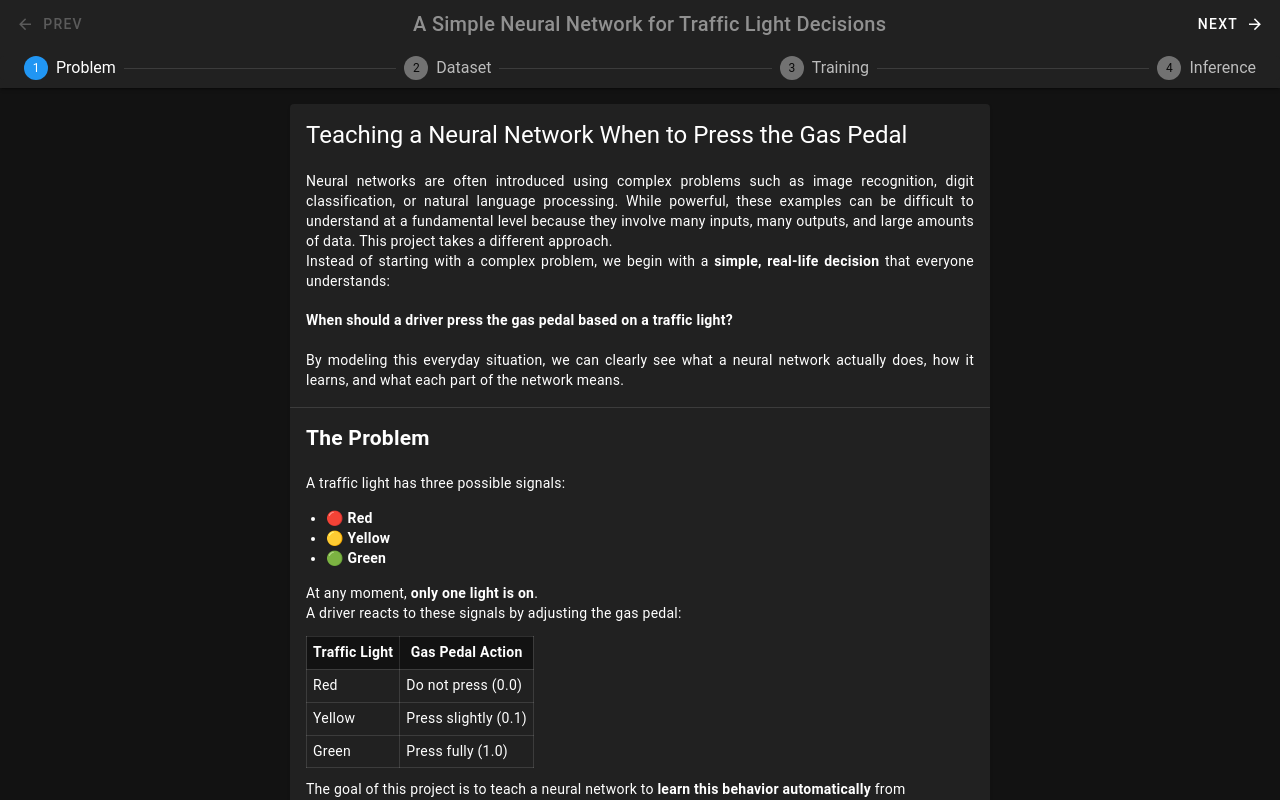
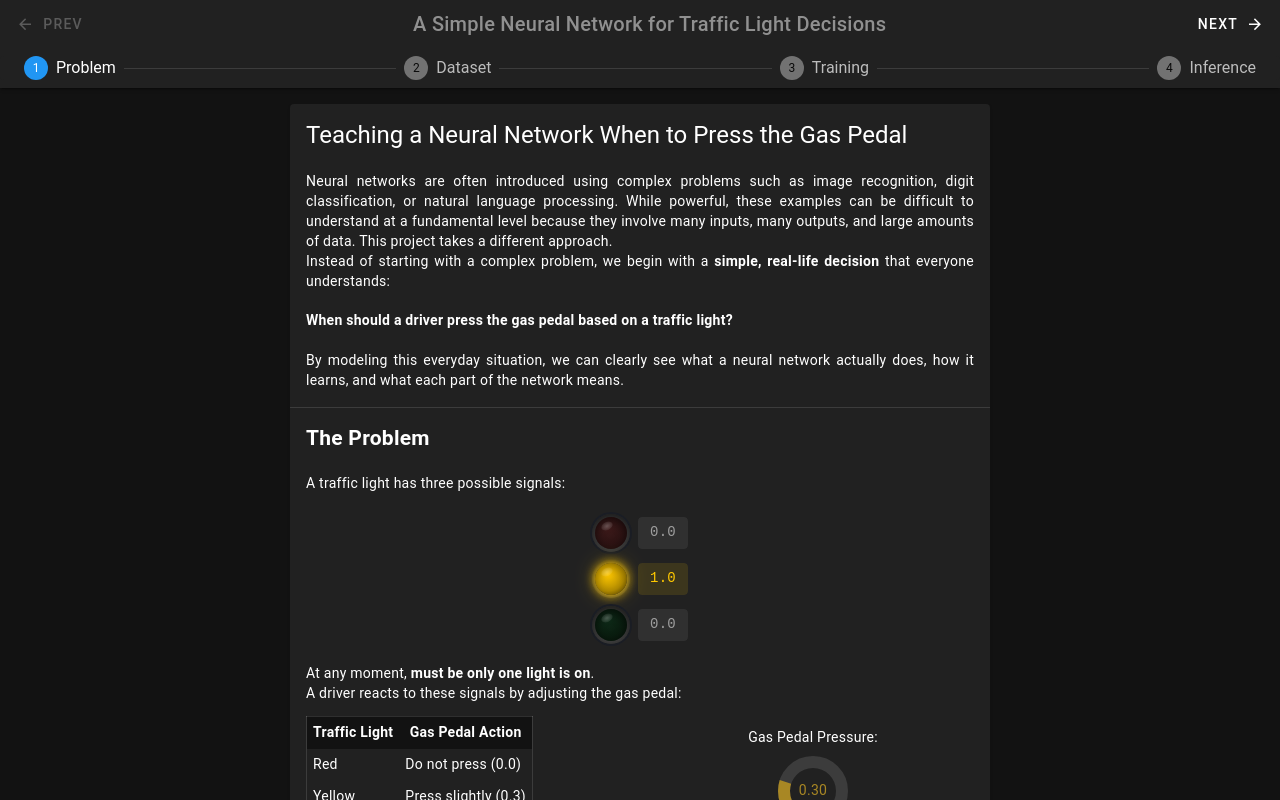
Before and after one commit to teknomistika/simple-neural-network-seven-segment-digit-recognition, a Vue app: page / in a window 1280 px wide. Built offline with nearby package versions, Linux system fonts and the light colour scheme; a small style sheet from the web is missing.

Commit message:
update step 1

```diff
--- a/src/components/TrafficLight.vue
+++ b/src/components/TrafficLight.vue
@@ -3,14 +3,15 @@
         <!-- RED -->
         <div v-for="(v, i) in model" :key="i" class="d-flex ga-2 justify-center">
             <div class="light-socket py-1">
-                <div class="bezel" @click="model[i] = model[i] ? 0 : 1">
-                    <div class="bulb" :style="getStyle(v, i)">
+                <div class="bezel" @click="toggle(i)">
+                    <div class="bulb" :class="{ readonly }" :style="getStyle(v, i)">
                         <!-- <code>{{ v.toFixed(1) }}</code> -->
                     </div>
                 </div>
             </div>
             <div class="light-slider d-flex align-center">
-                <SliderValue v-if="withSliders" :color="v > 0 ? lightColors[i] : 'grey'" v-model="model[i]" />
+                <SliderValue :readonly="readonly" v-if="withSliders" :color="v > 0 ? lightColors[i] : 'grey'"
+                    v-model="model[i]" />
                 <VChip v-else :color="v > 0 ? lightColors[i] : 'grey'" :value="true" label>
                     <code>{{ v.toFixed(1) }}</code>
                 </VChip>
@@ -61,8 +62,12 @@ import SliderValue from './SliderValue.vue';
 const model = defineModel<number[]>({
     default: [0, 0, 1]
 })
-defineProps<{ withSliders?: boolean }>()
+const props = defineProps<{ withSliders?: boolean, readonly?: boolean }>()
+function toggle(i: number) {
+    if (props.readonly) return
 
+    model.value[i] = model.value[i] ? 0 : 1
+}
 </script>
 
 <style>
@@ -92,14 +97,15 @@ defineProps<{ withSliders?: boolean }>()
         inset 0 -2px 4px rgba(255, 255, 255, 0.03),
         0 0 0 2px #1a1d24;
 }
-
+.bulb:not(.readonly){
+    cursor: pointer;
+}
 .bulb {
     width: 32px;
     height: 32px;
     border-radius: 50%;
     transition: all 0.25s cubic-bezier(0.4, 0, 0.2, 1);
     position: relative;
-    cursor: pointer;
     flex-shrink: 0;
 }
 
--- a/src/pages/Step1Problem.vue
+++ b/src/pages/Step1Problem.vue
@@ -1,4 +1,25 @@
 <script setup lang="ts">
+import GasPedal from '@/components/GasPedal.vue';
+import TrafficLight from '@/components/TrafficLight.vue';
+import { onUnmounted, ref } from 'vue';
+const lights = ref([0, 0, 0])
+const pressure = ref(0)
+const pressures = [0.0, 0.3, 1.0]
+
+let idx = 0
+let timer = setInterval(() => {
+
+    lights.value.forEach((v, i) => lights.value[i] = 0)
+    pressure.value = pressures[idx]
+    lights.value[idx++] = 1
+
+    if (idx >= lights.value.length) idx = 0
+
+}, 1000)
+
+onUnmounted(() => {
+    clearInterval(timer)
+})
 
 </script>
 
@@ -27,17 +48,19 @@
             <h2>The Problem</h2>
             <br />
             <p>A traffic light has three possible signals:</p>
-            <ul>
+            <TrafficLight readonly :model-value="lights" class="py-4" />
+            <!-- <ul>
                 <li>🔴 <strong>Red</strong></li>
                 <li>🟡 <strong>Yellow</strong></li>
                 <li>🟢 <strong>Green</strong></li>
-            </ul>
+            </ul> -->
 
-            <p>At any moment, <strong>only one light is on</strong>.</p>
+            <p>At any moment, <strong>must be only one light is on</strong>.</p>
 
             <p>A driver reacts to these signals by adjusting the gas pedal:</p>
-
-            <table border="1" style="border-collapse: collapse;" class="my-3 border">
+            <VRow>
+                <VCol>
+                    <table style="border-collapse: collapse;" class="my-3 border">
                         <thead>
                             <tr>
                                 <th>Traffic Light</th>
@@ -51,7 +74,7 @@
                             </tr>
                             <tr>
                                 <td>Yellow</td>
-                        <td>Press slightly (0.1)</td>
+                                <td>Press slightly (0.3)</td>
                             </tr>
                             <tr>
                                 <td>Green</td>
@@ -59,6 +82,12 @@
                             </tr>
                         </tbody>
                     </table>
+                </VCol>
+                <VCol class="d-flex flex-column text-center justify-center">
+                    Gas Pedal Pressure:
+                    <GasPedal :model-value="pressure" />
+                </VCol>
+            </VRow>
 
             <p>The goal of this project is to teach a neural network to <strong>learn this behavior
                     automatically</strong> from examples, instead of hard-coding the rules.</p>
--- a/src/pages/Step2Dataset.vue
+++ b/src/pages/Step2Dataset.vue
@@ -58,7 +58,7 @@ function loadDefaultSample() {
                 <v-divider />
                 <div class="pa-2">
                     <p>Light States:</p>
-                    <TrafficLight readonly :model-value="item.lights" />
+                    <TrafficLight :model-value="item.lights" />
                     <V-divider class="mb-2" />
                     <p>Gas Pedal:</p>
                     <GasPedal :model-value="item.pressure" />
```
Lines whose indentation alone changed are shown as unchanged.
